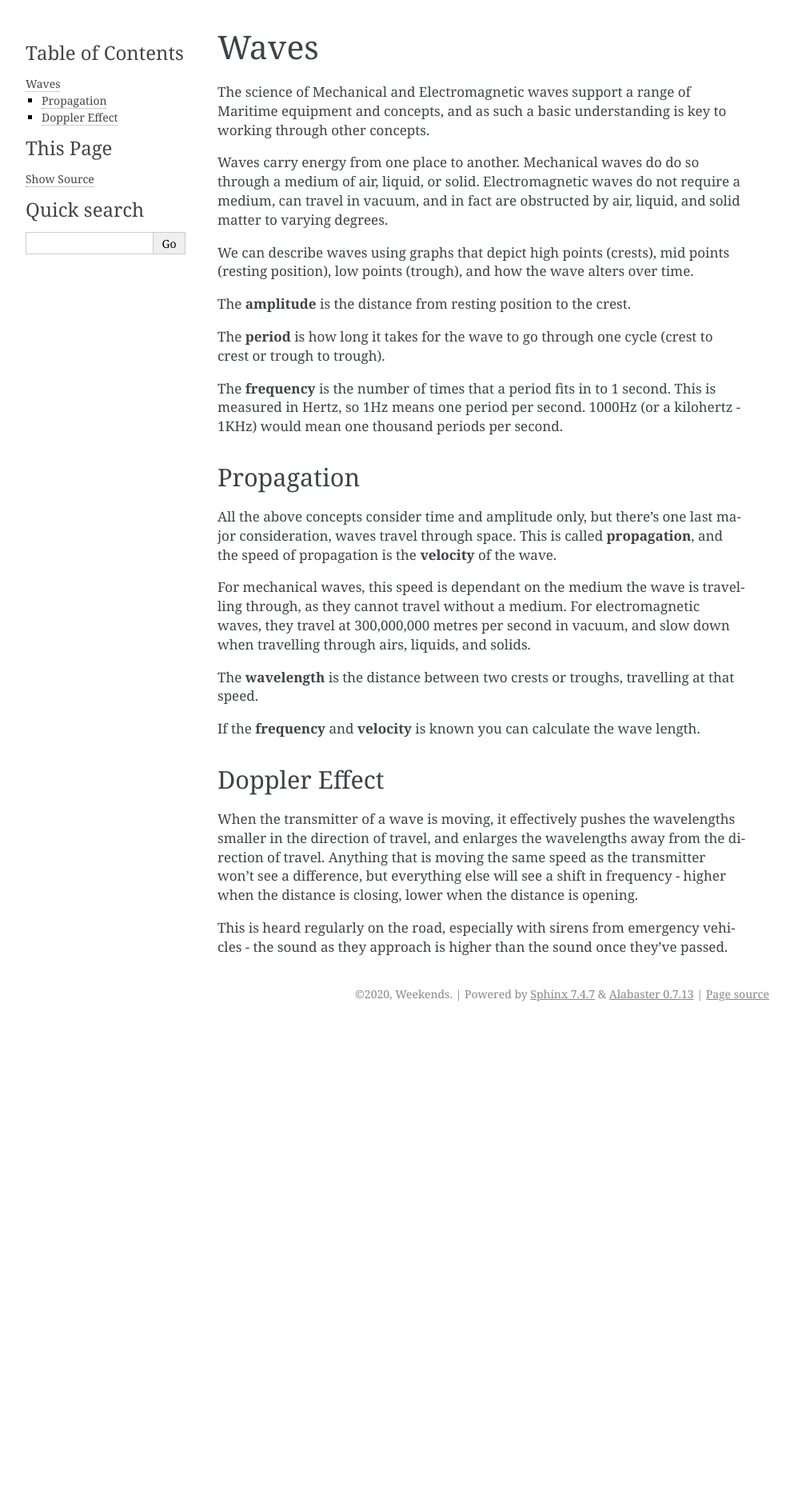
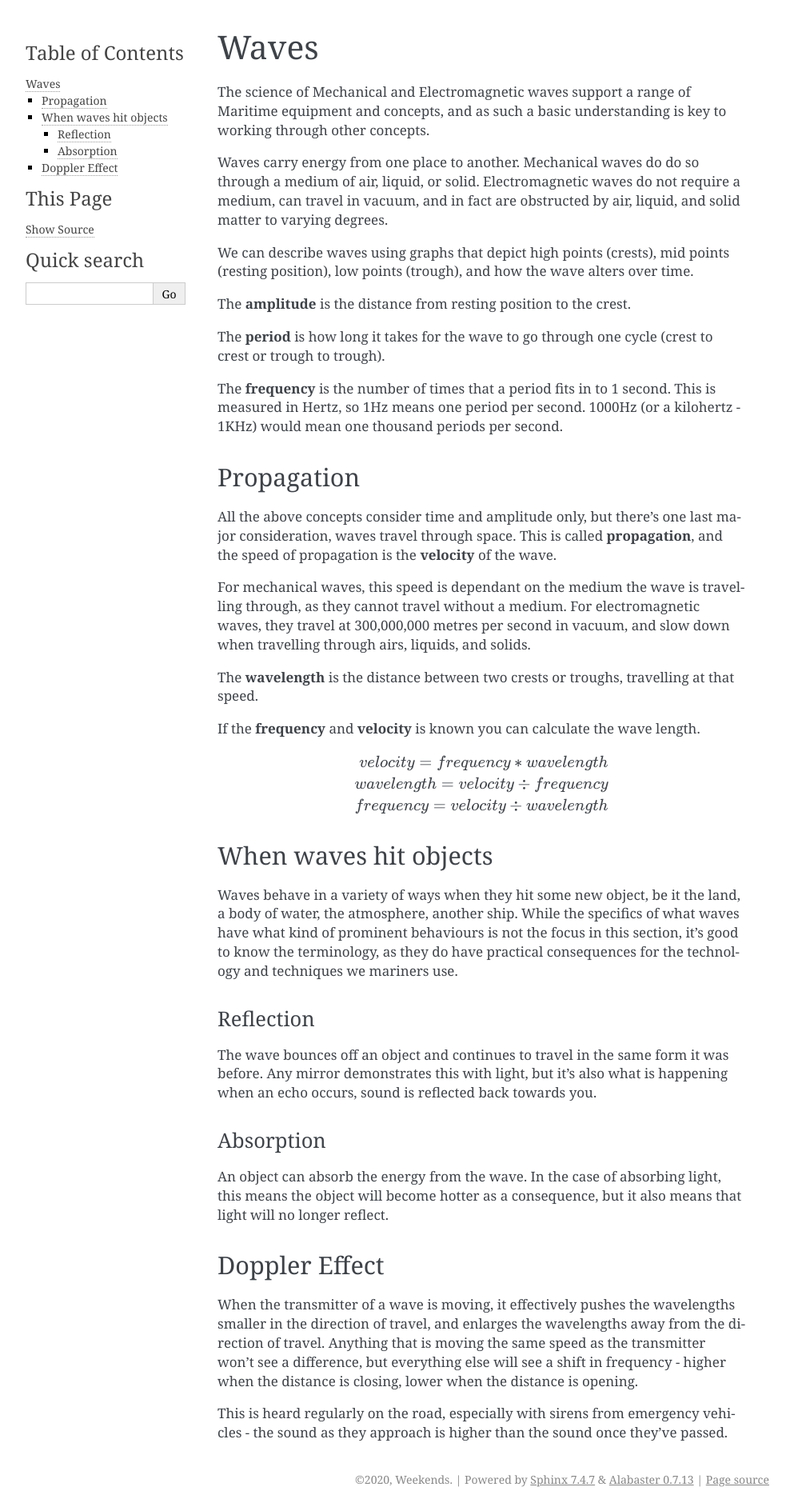
Before and after one commit to weareoffsider/seafarer-education, a Sphinx documentation site: the page built from docs/science/waves.rst, in a window 1280 px wide. Shown: the whole page at 80% size, without its empty margins (148-1141 px from the left). Built offline with Sphinx 7.4.7, drawn with Linux system fonts in a browser that asks for light colours; before the commit the page ends 1282 px from its top, so only the background shows below that.

Commit message:
Start adding wave behaviours.

```diff
--- a/docs/science/waves.rst
+++ b/docs/science/waves.rst
@@ -25,6 +25,30 @@ The **wavelength** is the distance between two crests or troughs, travelling at
 
 If the **frequency** and **velocity** is known you can calculate the wave length.
 
+.. math::
+    velocity = frequency * wavelength \\
+    wavelength = velocity \div frequency \\
+    frequency = velocity \div wavelength
+
+
+When waves hit objects
+-----------------------
+
+Waves behave in a variety of ways when they hit some new object, be it the land, a body of water, the atmosphere, another ship. While the specifics of what waves have what kind of prominent behaviours is not the focus in this section, it's good to know the terminology, as they do have practical consequences for the technology and techniques we mariners use.
+
+Reflection
+^^^^^^^^^^^^^
+
+The wave bounces off an object and continues to travel in the same form it was before. Any mirror demonstrates this with light, but it's also what is happening when an echo occurs, sound is reflected back towards you.
+
+Absorption
+^^^^^^^^^^^^^
+
+An object can absorb the energy from the wave. In the case of absorbing light, this means the object will become hotter as a consequence, but it also means that light will no longer reflect.
+
+
+
+
 Doppler Effect
 ----------------
 
```
